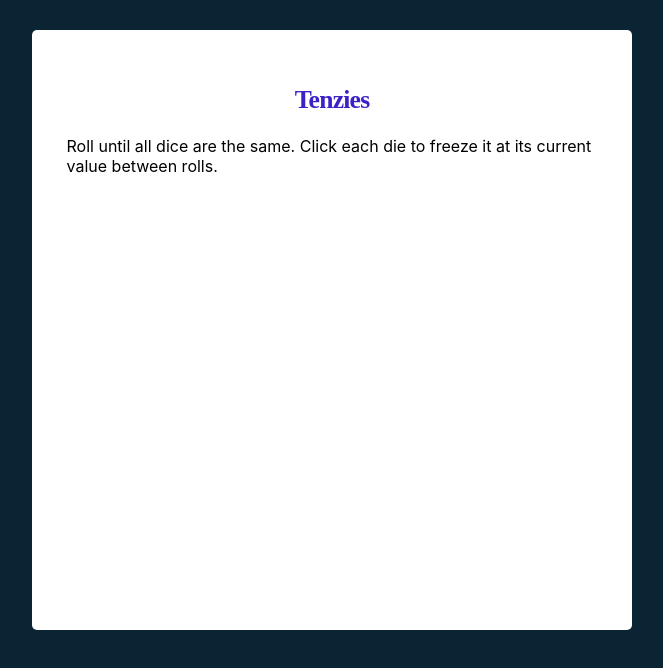
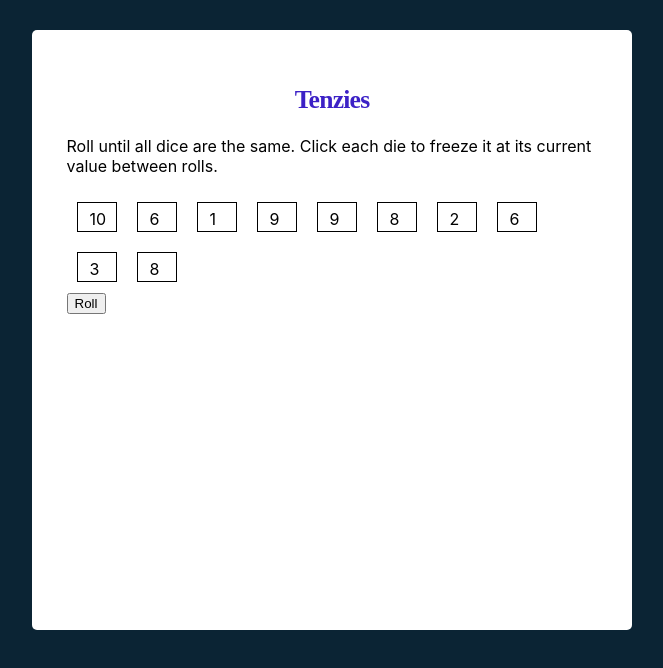
Before and after one commit to yohannesabebe/tenzies, a React (Create React App) app: page / in a window 1280 px wide. Shown: the top 668 px of the page, without its empty margins (308-971 px from the left). Built offline with nearby package versions, Linux system fonts and the light colour scheme.

Commit message:
Added toBeChanged.md Added Roll button Initalialized State Differently

```diff
--- a/src/App.js
+++ b/src/App.js
@@ -2,11 +2,11 @@
 import './style.css'
 import Box from './components/Box.js'
 import Text from './components/Text.js'
-
-
+import values from './values.js'
+import Roll from './components/Roll.js'
 
 export default function App(){
-    const [boxes, setBoxes] = React.useState([])
+    const [boxes, setBoxes] = React.useState(values.map(value => value.val))
     function randomGenerator(){
         return (
             Math.floor(Math.random() * (10) + 1)
@@ -22,6 +22,7 @@
             <Box
             boxState = {boxes}
             />
+            <Roll />
         </div>
         </div>
     )
--- /dev/null
+++ b/src/components/Roll.js
@@ -0,0 +1,10 @@
+import React from "react";
+
+
+export default function Roll (){
+return(<dvi>
+<button>
+    Roll
+</button>
+</dvi>)
+}
--- a/src/style.css
+++ b/src/style.css
@@ -50,5 +50,5 @@
     border:1px solid black;
     display: inline-block;
     margin: 10px;
-    padding:5px 15px;
+    padding:6px 12px;
 }
```
Also changed, not shown: 1 other file (tests, documents, lock files or other folders).
